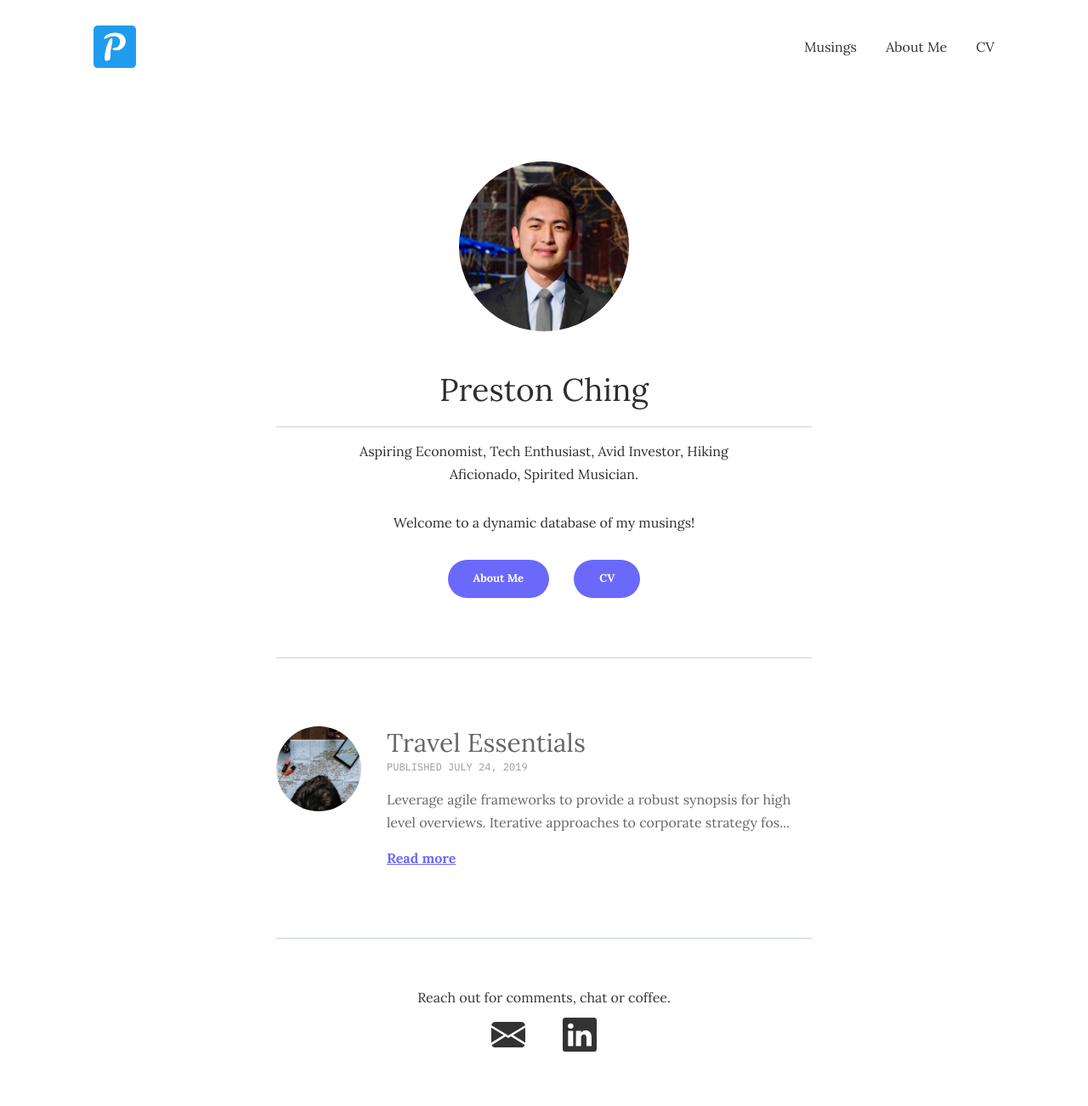
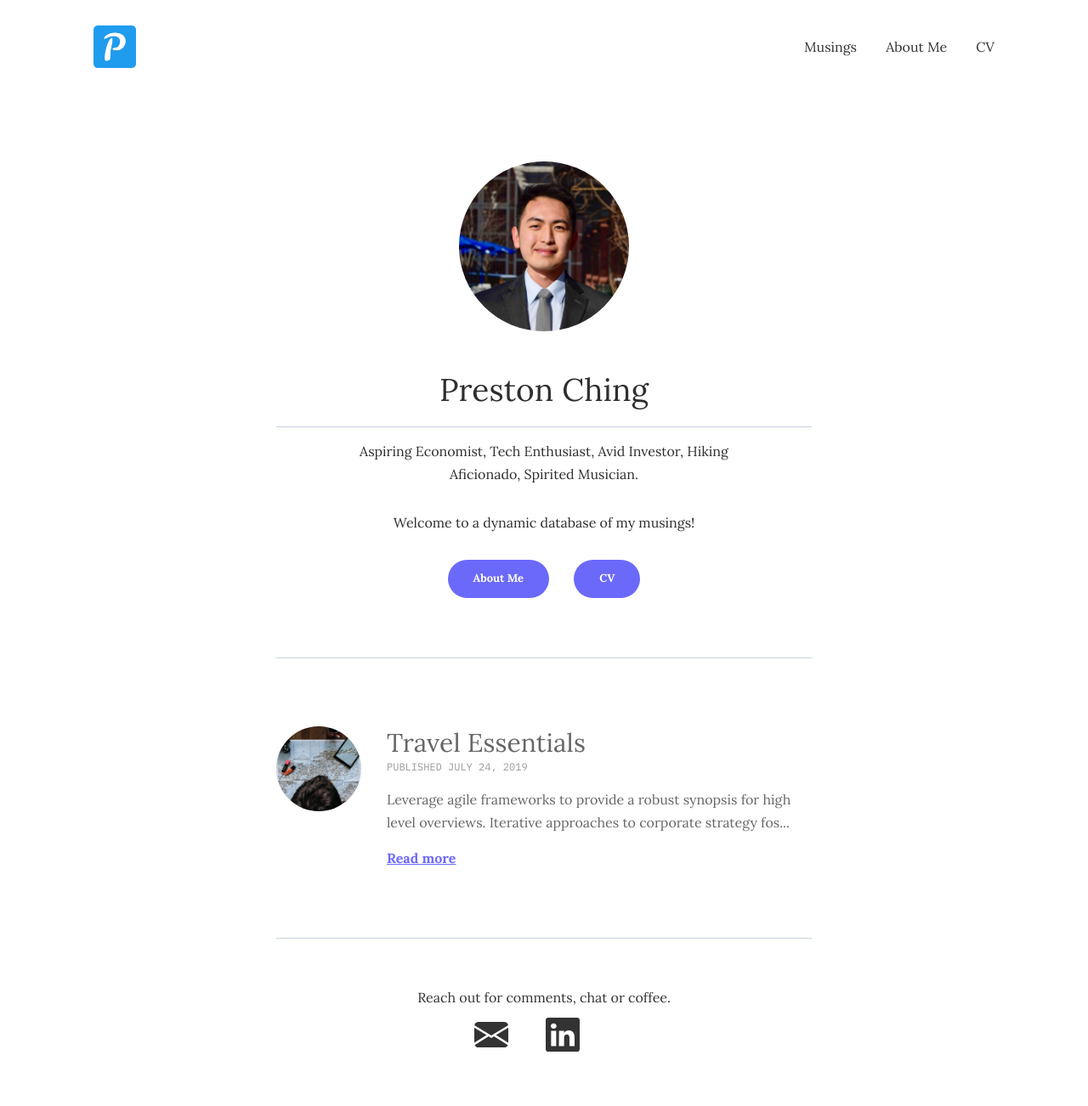
Before and after one commit to PrestonChing/prestonching.github.io, a Jekyll site: the page built from index.html, in a window 1280 px wide. Shown: the whole page at 85% size. Built offline with Jekyll 4.4.1, drawn with Linux system fonts in a browser that asks for light colours.

Commit message:
contact margin 2

```diff
--- a/_sass/3-modules/_footer.scss
+++ b/_sass/3-modules/_footer.scss
@@ -29,7 +29,7 @@
   display: inline-block;
   margin-right: 40px;
   &:last-child {
-    margin-right: 0;
+    margin-right: 40px;
   }
 }
 
```
